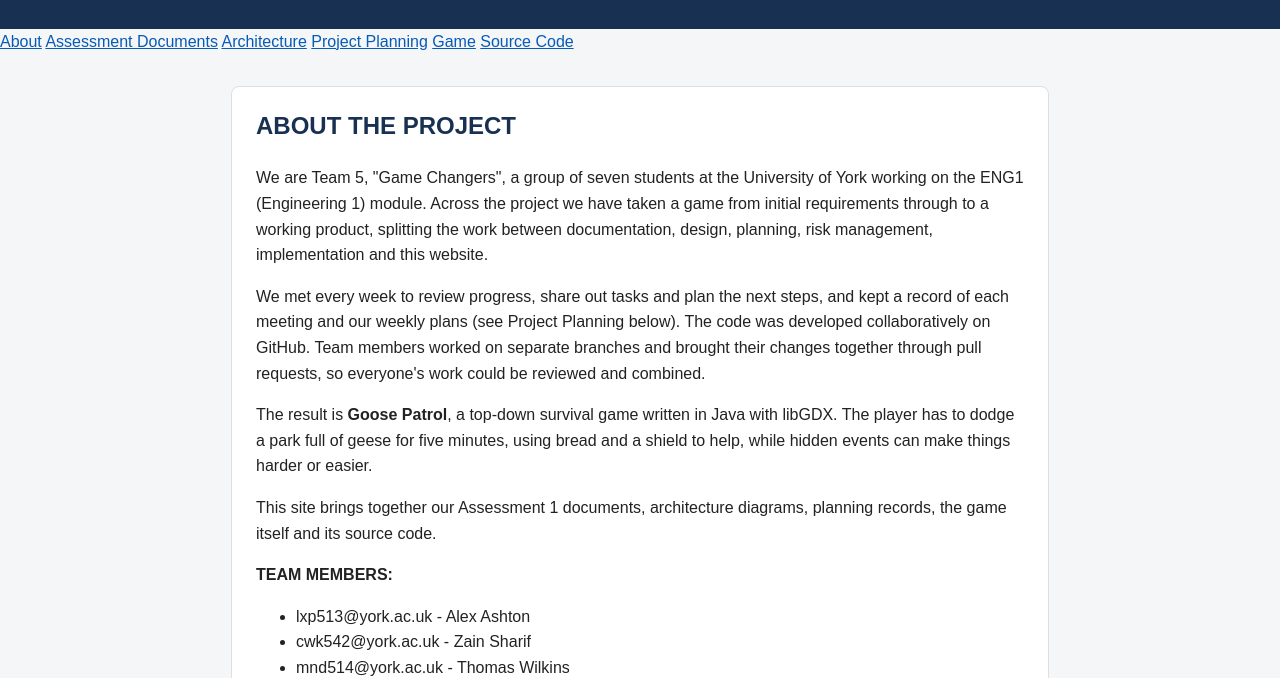
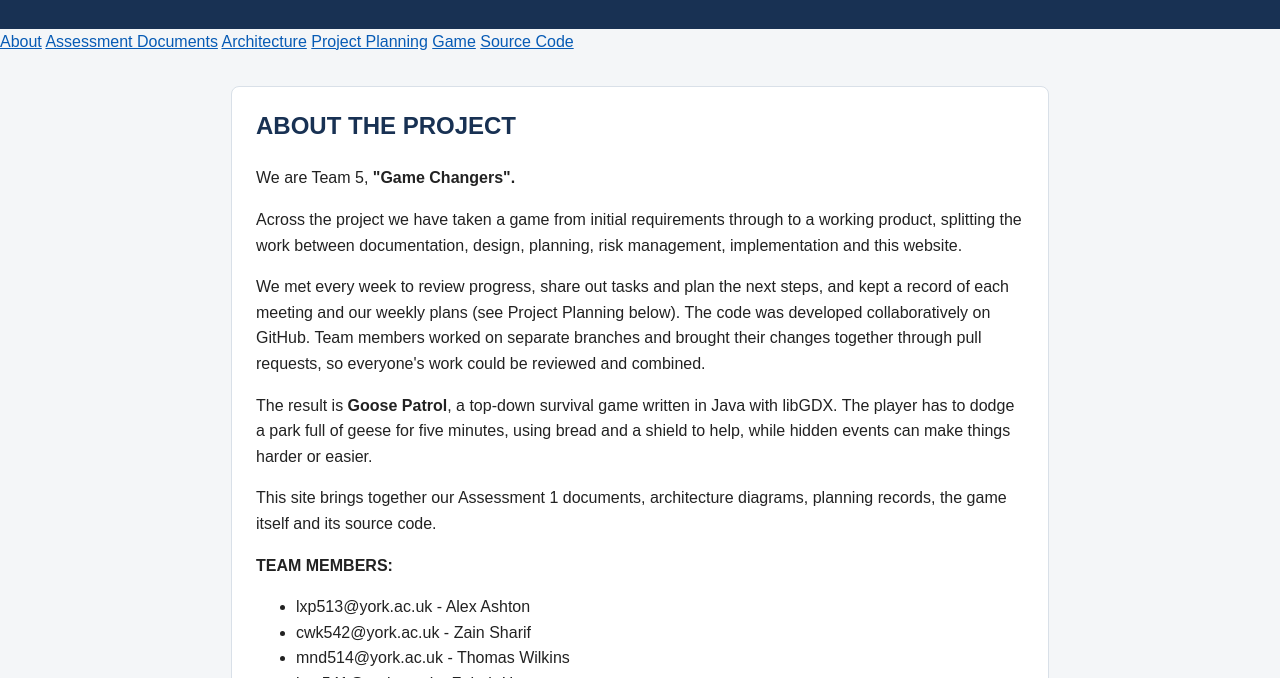
Before and after one commit to mnd514-cloud/GameChangersGooseGame, a plain HTML site: page index.html in a window 1280 px wide. Shown: the part 117-795 px from the top of the page. Drawn offline with Linux system fonts and the light colour scheme.

Commit message:
Revise project description in index.html
Updated project description to highlight team name.

```diff
--- a/index.html
+++ b/index.html
@@ -25,8 +25,8 @@
   <main>
     <section id="about">
       <h2>ABOUT THE PROJECT</h2>
-      <p>We are Team 5, "Game Changers", a group of seven students at the University of York
-  		working on the ENG1 (Engineering 1) module. Across the project we have taken a game
+      <p>We are Team 5, <strong>"Game Changers".</strong></p>
+		<p>Across the project we have taken a game
   		from initial requirements through to a working product, splitting the work between
   		documentation, design, planning, risk management, implementation and this website.
 		</p>
```
